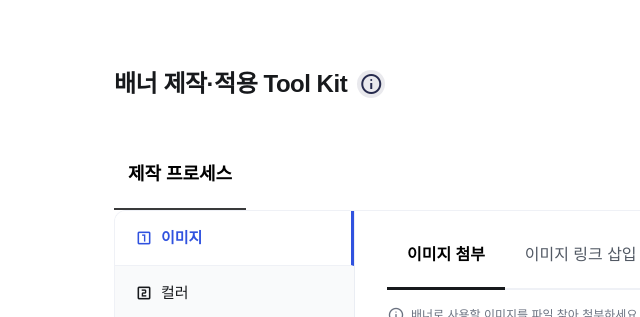
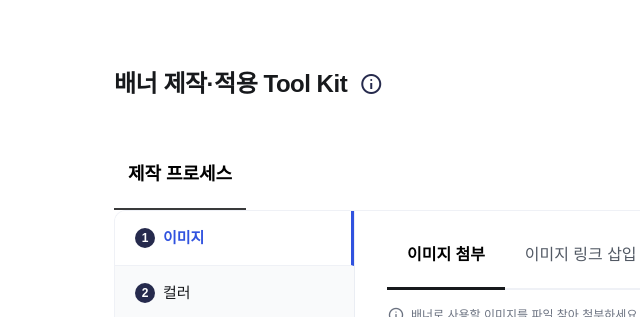
Before and after one commit to JuyeonAhn/2026, a plain HTML site: page index.html in a window 1280 px wide. Shown: the part 483-800 px from the top of the page, 6-646 px from the left. Drawn offline with nearby package versions, Linux system fonts and the light colour scheme.

Commit message:
LNB 원형 숫자·툴팁·컬러 인트로 문구 수정

```diff
--- a/index.html
+++ b/index.html
@@ -5,6 +5,7 @@
   <meta name="viewport" content="width=device-width, initial-scale=1.0">
   <title>반응형 배너 가이드</title>
   <link rel="stylesheet" href="https://fonts.googleapis.com/css2?family=Material+Symbols+Outlined:opsz,wght,FILL,GRAD@20..48,100..700,0..1,-50..200" />
+  <link rel="stylesheet" href="https://fonts.googleapis.com/css2?family=Material+Symbols+Rounded:opsz,wght,FILL,GRAD@20..48,100..700,0..1,-50..200" />
   <link rel="stylesheet" href="style.css">
 </head>
 <body>
@@ -72,7 +73,7 @@
               <span class="material-symbols-outlined guide-info-icon" aria-hidden="true">info</span>
             </button>
             <span class="guide-info-tooltip" id="guide-info-tooltip" role="tooltip">
-              브레이크포인트: 1194px↑ 300px·32px/24px | 769~1193px 260px·22px/15px | 768px↓ 이미지·텍스트 분리 20px/14px. 타이틀 30자·서브 50자 제한. 주조색은 이미지에서 자동 추출. 슬라이드 무한 루핑.
+              <strong>적정 배너 사이즈</strong> 1194×300px. 적정이 아닐 때는 자동으로 레이아웃이 조정되어 적용됩니다. 배너 우측 핸들을 사용해 반응형 테스트를 할 수 있고, 이미지에서 주조색을 추출해 텍스트 가독성을 높였습니다.
             </span>
           </span>
         </h1>
@@ -82,9 +83,9 @@
       <div class="guide-lnb-wrap">
         <div class="guide-lnb-column">
           <nav class="guide-lnb" aria-label="제작 단계">
-            <button type="button" class="guide-lnb-item is-active" data-panel="panel-step-1" id="lnb-step-1" aria-current="true"><span class="material-symbols-outlined guide-lnb-num" aria-hidden="true">looks_one</span> 이미지</button>
-            <button type="button" class="guide-lnb-item" data-panel="panel-step-2" id="lnb-step-2"><span class="material-symbols-outlined guide-lnb-num" aria-hidden="true">looks_two</span> 컬러</button>
-            <button type="button" class="guide-lnb-item" data-panel="panel-step-3" id="lnb-step-3"><span class="material-symbols-outlined guide-lnb-num" aria-hidden="true">looks_3</span> 텍스트</button>
+            <button type="button" class="guide-lnb-item is-active" data-panel="panel-step-1" id="lnb-step-1" aria-current="true"><span class="guide-lnb-num-circle" aria-hidden="true">1</span> 이미지</button>
+            <button type="button" class="guide-lnb-item" data-panel="panel-step-2" id="lnb-step-2"><span class="guide-lnb-num-circle" aria-hidden="true">2</span> 컬러</button>
+            <button type="button" class="guide-lnb-item" data-panel="panel-step-3" id="lnb-step-3"><span class="guide-lnb-num-circle" aria-hidden="true">3</span> 텍스트</button>
           </nav>
         </div>
         <div class="guide-content-area">
@@ -155,7 +156,7 @@
             <div class="image-source-tabs guide-panel-title-only" role="presentation">
               <span class="image-source-tab is-active">컬러 팔레트</span>
             </div>
-            <p class="guide-step-intro"><span class="material-symbols-outlined guide-step-intro-icon" aria-hidden="true">info</span>이미지 반영 시 추출된 기본 주조색을 확인하고, 필요 시 변경한 뒤 기본과 비교할 수 있습니다.</p>
+            <p class="guide-step-intro"><span class="material-symbols-outlined guide-step-intro-icon" aria-hidden="true">info</span>이미지에서 추출된 주조색은 텍스트 타이틀의 가독성을 높입니다. 기본 주조색의 컬러를 변경하고, 비교하여 더 가독성을 높일 수 있는 방법을 찾으세요.</p>
             <div class="process-body">
               <div class="color-palette">
                 <div class="color-picker-attached">
--- a/style.css
+++ b/style.css
@@ -675,7 +675,7 @@ body {
   padding: 0;
   border: none;
   border-radius: 50%;
-  background: rgba(38, 42, 77, 0.1);
+  background: transparent;
   color: #262a4d;
   cursor: pointer;
   display: flex;
@@ -685,7 +685,7 @@ body {
 }
 
 .guide-info-btn:hover {
-  background: rgba(38, 42, 77, 0.2);
+  background: rgba(38, 42, 77, 0.1);
   color: #262a4d;
 }
 
@@ -708,11 +708,12 @@ body {
   left: 50%;
   bottom: calc(100% + 10px);
   transform: translateX(-50%);
-  width: 280px;
+  width: 300px;
   max-width: 90vw;
   padding: 12px 14px;
   font-size: 12px;
-  line-height: 1.5;
+  font-weight: 400;
+  line-height: 1.6;
   color: #fff;
   background: #1a1d2e;
   border-radius: 8px;
@@ -722,6 +723,10 @@ body {
   transition: opacity 0.2s, visibility 0.2s;
   z-index: 20;
   pointer-events: none;
+}
+
+.guide-info-tooltip strong {
+  font-weight: 600;
 }
 
 .guide-info-tooltip::after {
@@ -815,15 +820,21 @@ body {
   box-sizing: border-box;
 }
 
-.guide-lnb-num {
-  font-size: 18px;
-  width: 18px;
-  height: 18px;
+/* LNB 원형 숫자 (진한 원 + 흰 숫자) */
+.guide-lnb-num-circle {
+  flex-shrink: 0;
+  width: 20px;
+  height: 20px;
+  border-radius: 50%;
+  background: #262a4d;
+  color: #fff;
+  font-size: 12px;
+  font-weight: 600;
+  font-family: inherit;
   display: inline-flex;
   align-items: center;
   justify-content: center;
-  flex-shrink: 0;
-  font-variation-settings: 'FILL' 0, 'wght' 500, 'GRAD' 0, 'opsz' 20;
+  line-height: 1;
 }
 
 .guide-lnb-item:last-child {
```
